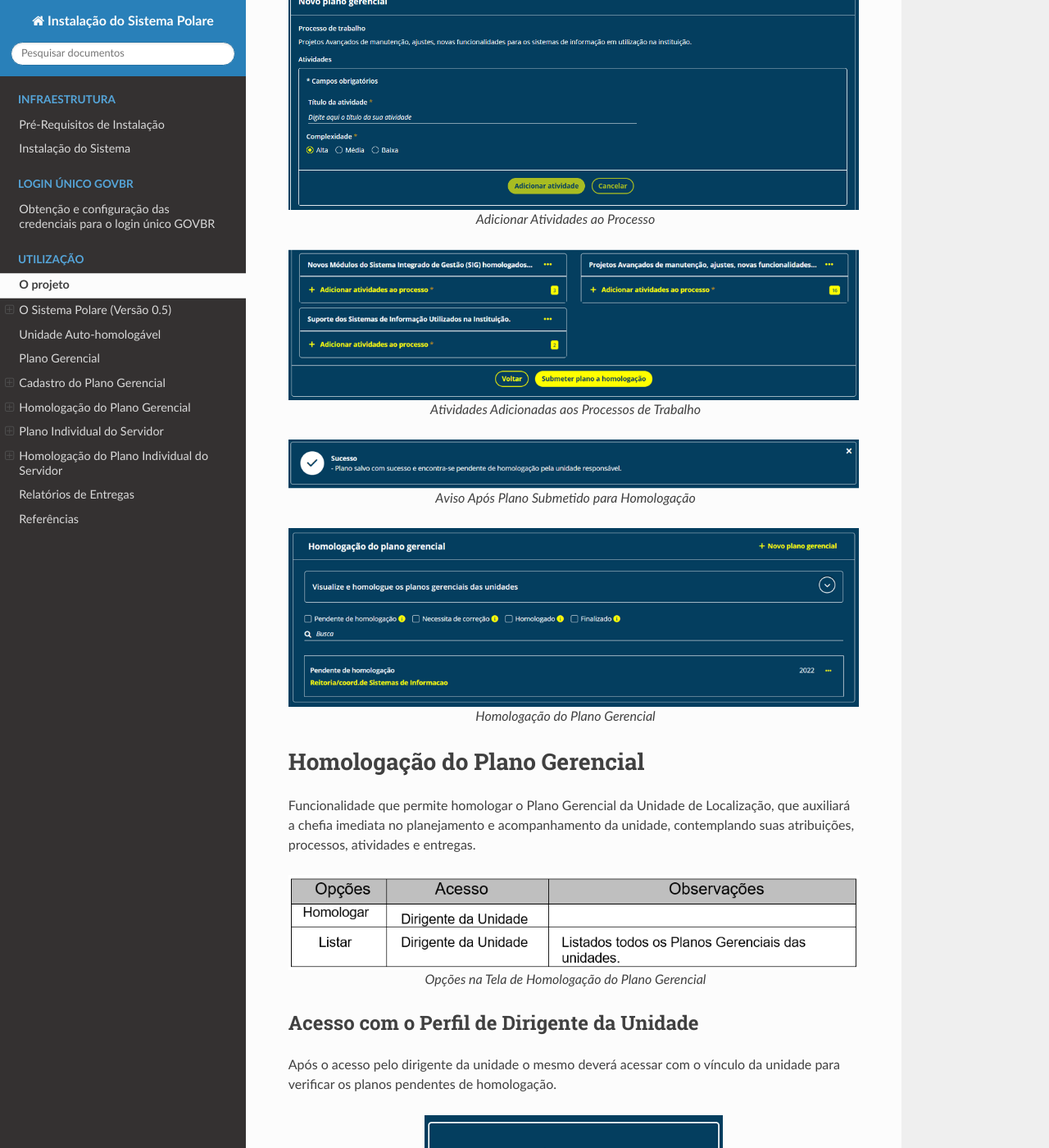
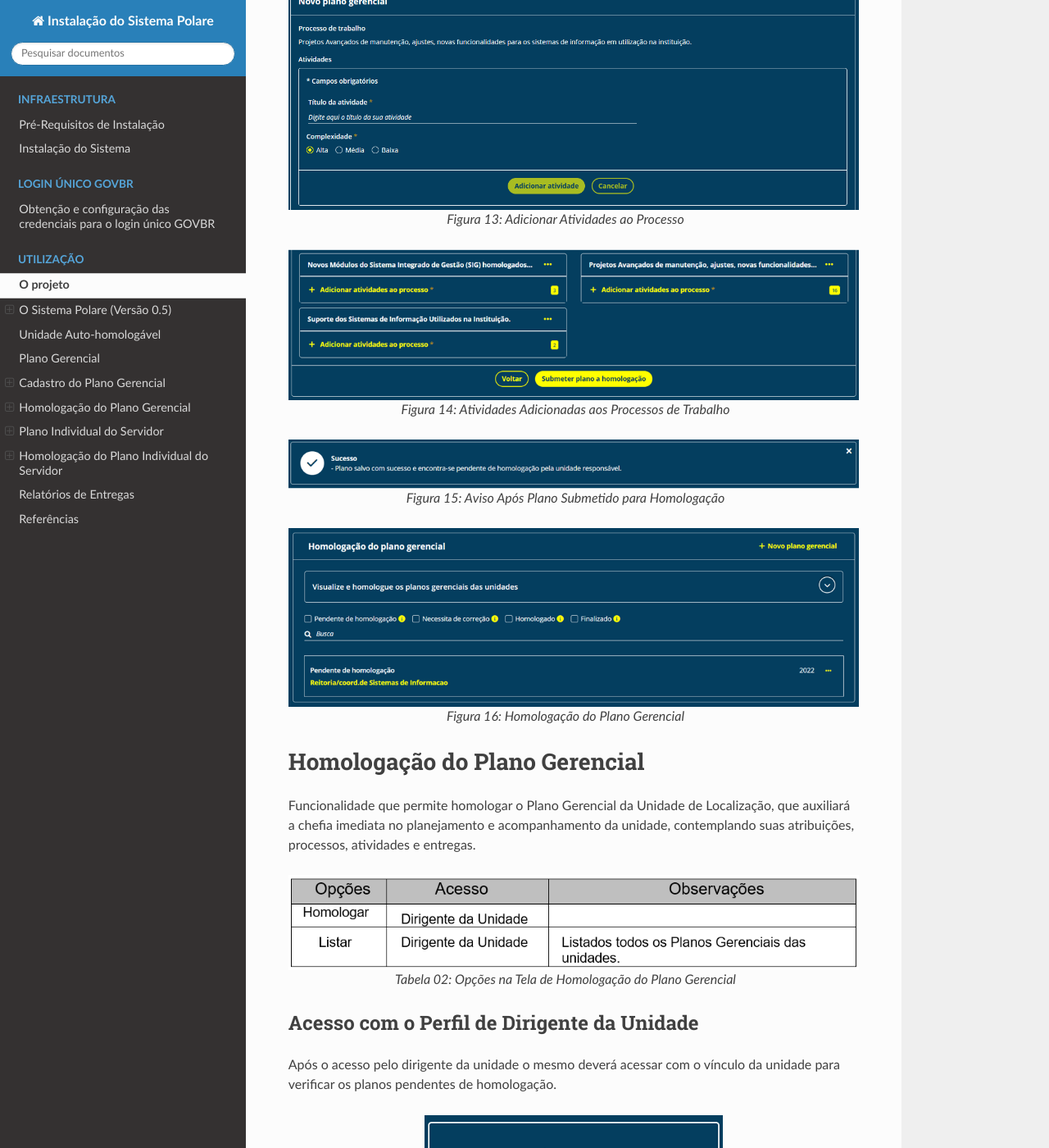
Before and after one commit to danielschmitz/polare-docs, a Sphinx documentation site: the page built from docs/utilizacao.rst, in a window 1280 px wide and 1400 px high, scrolled down 8717 px. Shown: the whole window at 82% size. Built offline with Sphinx 7.4.7 and the Read the Docs theme 2.0.0, drawn with Linux system fonts in a browser that asks for light colours; some of the changed text lies outside the part shown.

Commit message:
fix: adicionado indice de imagens e tabelas

```diff
--- a/docs/utilizacao.rst
+++ b/docs/utilizacao.rst
@@ -47,7 +47,7 @@ O Polare inicialmente possui em seu fluxo geral 04 (quatro) perfis de usuários
 .. figure:: /_static/img/utilizacao/01_Figura_Fluxo.png
     :align: center
 
-    Fluxo Geral dos Módulos do Polare
+    Figura 01: Fluxo Geral dos Módulos do Polare
 
 
 Administrador Polare
@@ -99,19 +99,19 @@ conforme as figuras 02, 03, 04 e 05.
 .. figure:: /_static/img/utilizacao/02_Figura_Unidade_Auto-Homologável.png
     :align: center
 
-    Unidade Auto-homologável
+    Figura 02: Unidade Auto-homologável
 
 
 .. figure:: /_static/img/utilizacao/03_Figura_Busca_de_Unidade.png
     :align: center
 
-    Busca de Unidade para Cadastro
+    Figura 03: Busca de Unidade para Cadastro
 
 
 .. figure:: /_static/img/utilizacao/04_Figura_Cadastro_de_Unidade_Auto-Homologável.png
     :align: center
 
-    Cadastro de Unidade Auto-homologável
+    Figura 04: Cadastro de Unidade Auto-homologável
 
 
 .. figure:: /_static/img/utilizacao/05_Figura_Excluir_Unidade_Auto-Homologável.png
@@ -145,7 +145,7 @@ entregas.
 .. figure:: /_static/img/utilizacao/06_Figura_Fluxo_PG.png
     :align: center
 
-    Fluxo do Plano Gerencial
+    Figura 06: Fluxo do Plano Gerencial
 
 
 Cadastro do Plano Gerencial
@@ -160,7 +160,7 @@ tela conforme figura 07.
 .. figure:: /_static/img/utilizacao/07_Figura_Vínculos_Ativos_de_Uma_Chefia_de_Unidade.png
     :align: center
 
-    Vínculos Ativos de Uma Chefia de Unidade
+    Figura 07: Vínculos Ativos de Uma Chefia de Unidade
 
 
 Cadstramento de Plano Gerencial
@@ -171,7 +171,7 @@ No menu selecione a funcionalidade do plano gerencial conforme figura 08.
 .. figure:: /_static/img/utilizacao/08_Figura_Módulo_do_Plano_Gerencial.png
     :align: center
 
-    Módulo do Plano Gerencial
+    Figura 08: Módulo do Plano Gerencial
 
 
 Novo Plano Gerencial
@@ -183,7 +183,7 @@ da unidade.
 .. figure:: /_static/img/utilizacao/09_Figura_Novo_do_Plano_Gerencial.png
     :align: center
 
-    Novo Plano Gerencial
+    Figura 09: Novo Plano Gerencial
 
 .. note:: O sistema só permite o cadastro de um único plano anualmente.
 
@@ -196,7 +196,7 @@ Na tela da figura 10 será necessário cadastrar algumas informações para cria
 .. figure:: /_static/img/utilizacao/10_Figura_Identificação_das_Atribuições_da_Unidade.png
     :align: center
 
-    Identificação das Atribuições da Unidade
+    Figura 10: Identificação das Atribuições da Unidade
 
 .. note:: As informações deste exemplo dependem de cada instituição e de cada unidade de uma instituição.
 
@@ -216,7 +216,7 @@ Na tela da figura 10 será necessário cadastrar algumas informações para cria
 .. figure:: /_static/img/utilizacao/11_Figura_Título_do_Processo_de_Trabalho.png
     :align: center
 
-    Título do Processo de Trabalho
+    Figura 11: Título do Processo de Trabalho
 
 .. note::
     Nesta opção as informações do processo de trabalho podem ser relacionadas com o Plano de Desenvolvimento
@@ -239,7 +239,7 @@ informação em utilização na instituição.
 .. figure:: /_static/img/utilizacao/12_Figura_Processos_de_Trabalho_Cadastrados.png
     :align: center
 
-    Processos de Trabalho Cadastrados
+    Figura 12: Processos de Trabalho Cadastrados
 
 
 Após o cadastramento de um ou mais processos de trabalho, já será possível submeter o plano a homologação ou
@@ -250,25 +250,25 @@ neste momento também poderemos adicionar as atividades do processo.
 .. figure:: /_static/img/utilizacao/13_Figura_Adicionar_Atividades_ao_Processo.png
     :align: center
 
-    Adicionar Atividades ao Processo
+    Figura 13: Adicionar Atividades ao Processo
 
 
 .. figure:: /_static/img/utilizacao/14_Figura_Atividades_Adicionadas_aos_Processos_de_Trabalho.png
     :align: center
 
-    Atividades Adicionadas aos Processos de Trabalho
+    Figura 14: Atividades Adicionadas aos Processos de Trabalho
 
 
 .. figure:: /_static/img/utilizacao/15_Figura_Aviso_Após_Plano_Submetido_para_Homologação.png
     :align: center
 
-    Aviso Após Plano Submetido para Homologação
+    Figura 15: Aviso Após Plano Submetido para Homologação
 
 
 .. figure:: /_static/img/utilizacao/16_Figura_Homologação_do_Plano_Gerencial.png
     :align: center
 
-    Homologação do Plano Gerencial
+    Figura 16: Homologação do Plano Gerencial
 
 
 Homologação do Plano Gerencial
@@ -281,7 +281,7 @@ entregas.
 .. figure:: /_static/img/utilizacao/02_Tabela_Opções_na_Tela_de_Homologação_do_Plano_Gerencial.png
     :align: center
 
-    Opções na Tela de Homologação do Plano Gerencial
+    Tabela 02: Opções na Tela de Homologação do Plano Gerencial
 
 
 Acesso com o Perfil de Dirigente da Unidade
@@ -293,7 +293,7 @@ planos pendentes de homologação.
 .. figure:: /_static/img/utilizacao/17_Figura_Vínculos_Ativos_de_Um_Dirigente_de_Unidade.png
     :align: center
 
-    Vínculos Ativos de Um Dirigente de Unidade
+    Figura 17: Vínculos Ativos de Um Dirigente de Unidade
 
 
 Planos Pendentes de Homologação
@@ -304,7 +304,7 @@ Nesta tela existem duas opções que podem ser visualizadas (histórico e menu d
 .. figure:: /_static/img/utilizacao/18_Figura_Verificando_Planos_Pendentes_de_Homologação.png
     :align: center
 
-    Verificando Histórico do Plano Pendente de Homologação
+    Figura 18: Verificando Histórico do Plano Pendente de Homologação
 
 
 Plano Pendente de Homologação
@@ -315,24 +315,24 @@ Utilizando as opções de exibindo histórico e expandir processos.
 .. figure:: /_static/img/utilizacao/19_Figura_Avaliar_Plano.png
     :align: center
 
-    Avaliar Plano
+    Figura 19: Avaliar Plano
 
 
 .. figure:: /_static/img/utilizacao/20_Figura_Homologar_ou_Justificar.png
     :align: center
 
-    Homologar ou Justificar
+    Figura 20: Homologar ou Justificar
 
 .. figure:: /_static/img/utilizacao/21_Figura_Concluir_Homologação.png
     :align: center
 
-    Concluir Homologação
+    Figura 21: Concluir Homologação
 
 
 .. figure:: /_static/img/utilizacao/22_Figura_Aviso_de_Avaliação_do_Plano_Gerencial.png
     :align: center
 
-    Aviso de Avaliação do Plano Gerencial
+    Figura 22: Aviso de Avaliação do Plano Gerencial
 
 
 Plano Individual do Servidor
@@ -345,7 +345,7 @@ relação das atividades do Plano Gerencial com as entregas do Servidor.
 .. figure:: /_static/img/utilizacao/03_Tabela_Opções_na_Tela_do_Plano_Gerencial.png
     :align: center
 
-    Opções na Tela do Plano Gerencial
+    Tabela 03: Opções na Tela do Plano Gerencial
 
 
 **Pendente de Homologação:** Planos Individuais do Servidor que foram cadastrados, mas ainda não foram avaliados.
@@ -364,7 +364,7 @@ Após o acesso pelo servidor da unidade que só tenha um vínculo não aparece a
 .. figure:: /_static/img/utilizacao/23_Figura_Funcionalidades_do_Sistema.png
     :align: center
 
-    Funcionalidades do Sistema
+    Figura 23: Funcionalidades do Sistema
 
 
 .. note::
@@ -380,7 +380,7 @@ No menu da figura 24 selecione a funcionalidade do plano individual.
 .. figure:: /_static/img/utilizacao/24_Figura_Módulo_do_Plano_Individual.png
     :align: center
 
-    Módulo do Plano Individual
+    Figura 24: Módulo do Plano Individual
 
 
 Criar Novo Plano Individual
@@ -391,7 +391,7 @@ Na tela da figura 25 será possível visualizar e homologar os planos individuai
 .. figure:: /_static/img/utilizacao/25_Figura_Criar_novo_Plano_Individual.png
     :align: center
 
-    Criar novo Plano Individual
+    Figura 25: Criar novo Plano Individual
 
 
 As Duas Etapas Para Criação do Plano Individual
@@ -419,7 +419,7 @@ servidor.
 .. figure:: /_static/img/utilizacao/26_Figura_Informações_Cadastrais_do_Novo_Plano_Individual.png
     :align: center
 
-    Informações Cadastrais do Novo Plano Individual
+    Figura 26: Informações Cadastrais do Novo Plano Individual
 
 
 .. note::
@@ -431,19 +431,19 @@ servidor.
 .. figure:: /_static/img/utilizacao/27_Figura_Carga_Horária_Superior_da_Praticada_Pelo_Servidor.png
     :align: center
 
-    Carga Horária Superior da Praticada Pelo Servidor
+    Figura 27: Carga Horária Superior da Praticada Pelo Servidor
 
 
 .. figure:: /_static/img/utilizacao/28_Figura_Cadastro_do_Plano_Individual.png
     :align: center
 
-    Cadastro do Plano Individual
+    Figura 28: Cadastro do Plano Individual
 
 
 .. figure:: /_static/img/utilizacao/29_Figura_Plano_Individual_Salvo_Com_Sucesso.png
     :align: center
 
-    Plano Individual Salvo Com Sucesso
+    Figura 29: Plano Individual Salvo Com Sucesso
 
 
 **2ª Etapa:** Cadastro das Entregas do Plano Individual
@@ -451,7 +451,7 @@ servidor.
 .. figure:: /_static/img/utilizacao/30_Figura_Cadastrar_Entregas_do_Plano_Individual.png
     :align: center
 
-    Cadastrar Entregas do Plano Individual
+    Figura 30: Cadastrar Entregas do Plano Individual
 
 
 .. note::
@@ -462,55 +462,55 @@ servidor.
 .. figure:: /_static/img/utilizacao/31_Figura_Vincula_da_Entrega_com_a_Atividade.png
     :align: center
 
-    Vincula da Entrega com a Atividade
+    Figura 31: Vincula da Entrega com a Atividade
 
 
 .. figure:: /_static/img/utilizacao/32_Figura_Informações_Detalhadas_da_Entrega.png
     :align: center
 
-    Informações Detalhadas da Entrega
+    Figura 32: Informações Detalhadas da Entrega
 
 
 .. figure:: /_static/img/utilizacao/33_Figura_Finalizar_Cadastro_da_Entrega.png
     :align: center
 
-    Finalizar Cadastro da Entrega
+    Figura 33: Finalizar Cadastro da Entrega
 
 
 .. figure:: /_static/img/utilizacao/34_Figura_Cadastrar_Uma_Nova_Entrega.png
     :align: center
 
-    Cadastrar Uma Nova Entrega
+    Figura 34: Cadastrar Uma Nova Entrega
 
 
 .. figure:: /_static/img/utilizacao/35_Figura_Informações_Detalhadas_de_Uma_nova_Entrega.png
     :align: center
 
-    Informações Detalhadas de Uma nova Entrega
+    Figura 35: Informações Detalhadas de Uma nova Entrega
 
 
 .. figure:: /_static/img/utilizacao/36_Figura_Concluir_Entregas.png
     :align: center
 
-    Concluir Entregas
+    Figura 36: Concluir Entregas
 
 
 .. figure:: /_static/img/utilizacao/37_Figura_Visualizar_Entregas_Cadastradas.png
     :align: center
 
-    Visualizar Entregas Cadastradas
+    Figura 37: Visualizar Entregas Cadastradas
 
 
 .. figure:: /_static/img/utilizacao/38_Figura_Status_da_Entrega.png
     :align: center
 
-    Status da Entrega
+    Figura 38: Status da Entrega
 
 
 .. figure:: /_static/img/utilizacao/39_Figura_Cadastro_de_Justificativas.png
     :align: center
 
-    Cadastro de Justificativas
+    Figura 39: Cadastro de Justificativas
 
 
 Homologação do Plano Individual do Servidor
@@ -521,7 +521,7 @@ Funcionalidade que permite homologar o Plano Individual do Servidor.
 .. figure:: /_static/img/utilizacao/04_Tabela_Opções_na_Tela_do_Plano_Individual.png
     :align: center
 
-    Opções na Tela do Plano Individual
+    Tabela 04: Opções na Tela do Plano Individual
 
 
 Acessando com o Perfil Servidor
@@ -541,13 +541,13 @@ visualização de forma qualitativa que apresenta os dados detalhados das entreg
 .. figure:: /_static/img/utilizacao/40_Figura_Relatório_de_Entregas.png
     :align: center
 
-    Relatório Geral
+    Figura 40: Relatório Geral
 
 
 .. figure:: /_static/img/utilizacao/41_Figura_Relatório_de_Entregas_Quantitativa.png
     :align: center
 
-    Relatório Geral
+    Figura 41: Relatório Geral
 
 
 Referências
```
